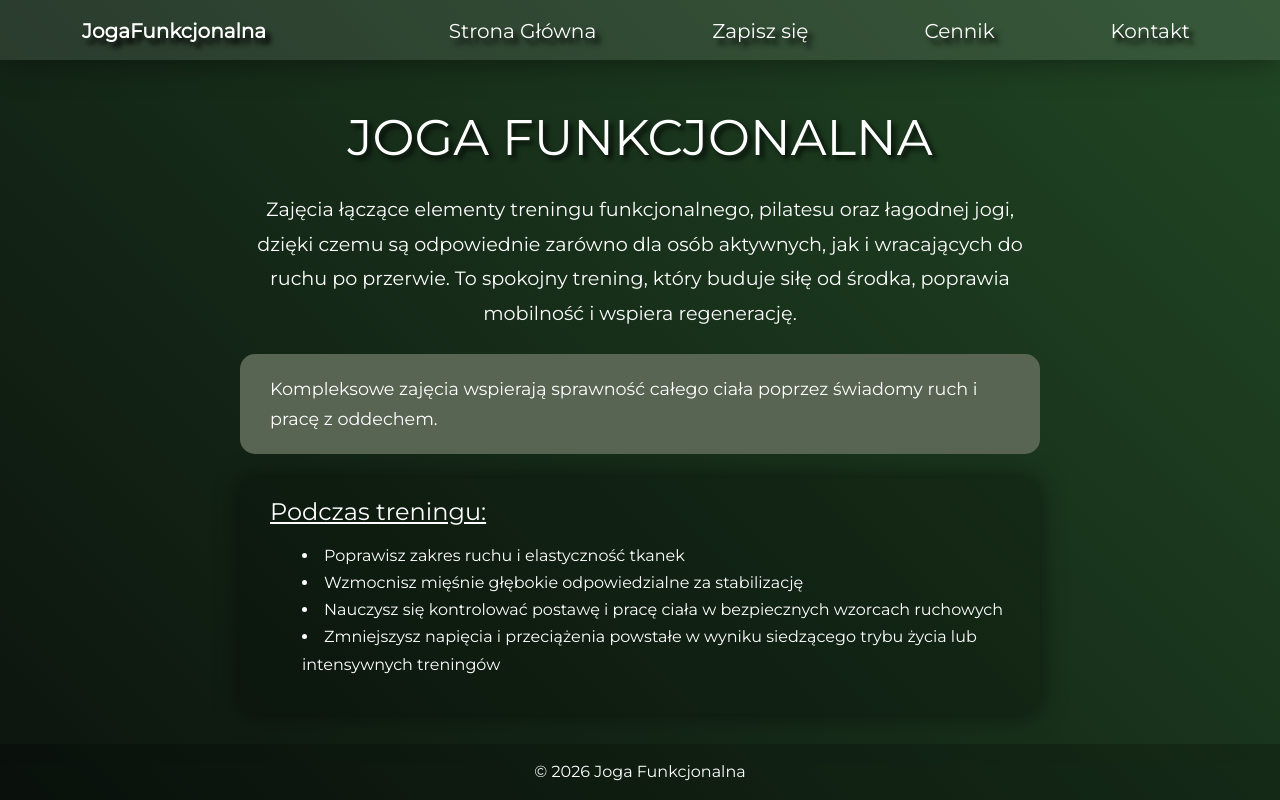
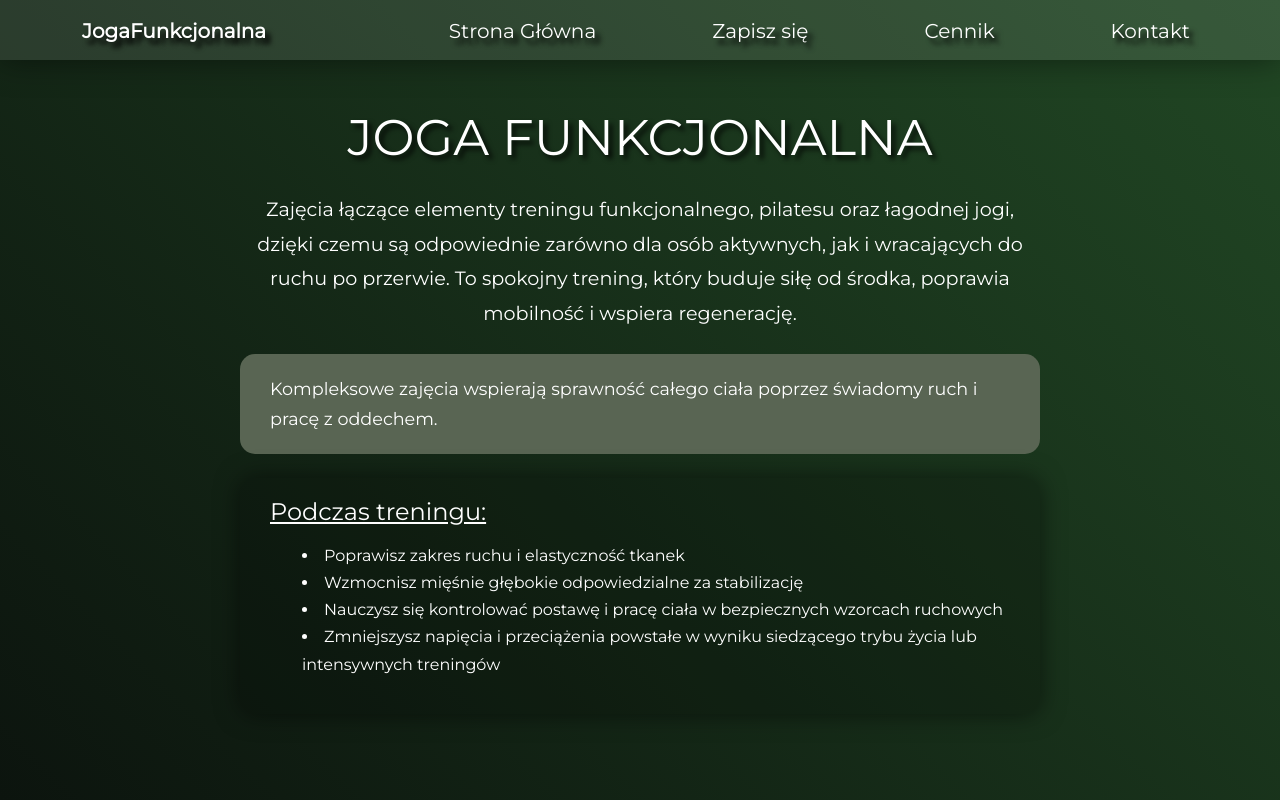
Before and after one commit to Filios41b/joga, a React (Create React App) app: page / in a window 1280 px wide. Built offline with nearby package versions, Linux system fonts and the light colour scheme.

Commit message:
Usunieto footer

```diff
--- a/src/App.js
+++ b/src/App.js
@@ -9,7 +9,6 @@ import Main from "./Components/Main";
 import Zarezerwuj from "./Components/Zarezerwuj";
 import Kontakt from "./Components/Kontakt";
 import Cennik from "./Components/Cennik";
-import Footer from "./Components/Footer";
 
 function AnimatedRoutes() {
   const location = useLocation();
@@ -34,7 +33,6 @@ function App() {
         <main className="content">
           <AnimatedRoutes />
         </main>
-        <Footer />
       </div>
     </Router>
   );
```
